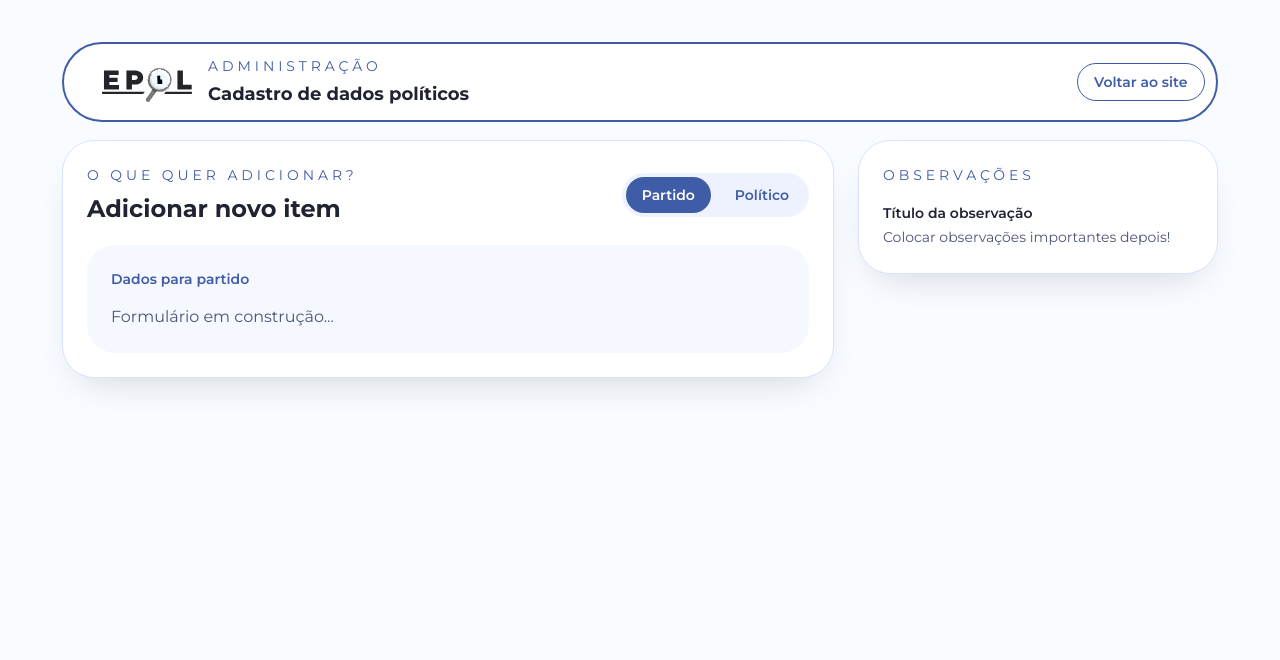
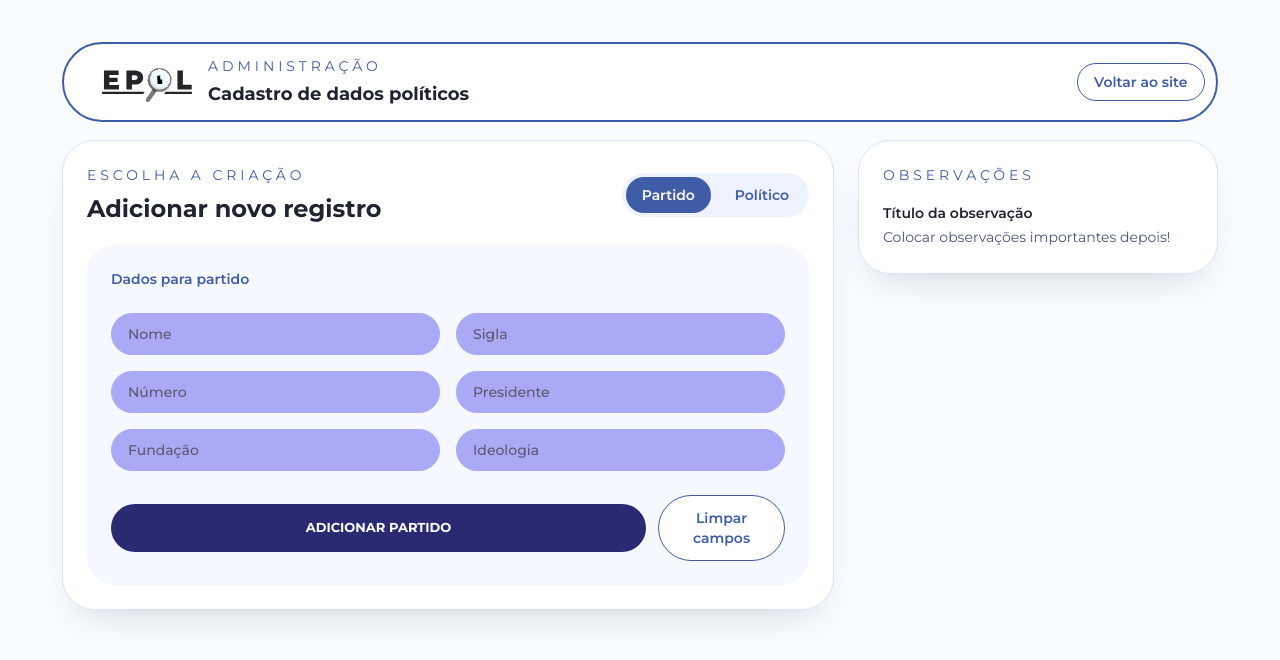
Before and after one commit to tcc-epol-ejs/epol-web, a React (Vite) app: page /admin in a window 1280 px wide. Shown: the top 660 px of the page. Built offline with nearby package versions, Linux system fonts and the light colour scheme.

Commit message:
feat: adição das textboxes, botões funcionais e validação simples no submit do forms

```diff
--- a/src/pages/admin/index.tsx
+++ b/src/pages/admin/index.tsx
@@ -1,5 +1,7 @@
 import { useState } from 'react';
 import { useNavigate } from 'react-router-dom';
+import Botao from '../../components/botoes/botao';
+import Textbox from '../../components/inputs';
 import LogoEPOL from '../../assets/SVGs/LogoEPOL.svg';
 
 export default function Admin() {
@@ -7,6 +9,42 @@ export default function Admin() {
   const [activeSection, setActiveSection] = useState<'partido' | 'politico'>(
     'partido',
   );
+  const [formData, setFormData] = useState({
+    nome: '',
+    sigla: '',
+    numero: '',
+    presidente: '',
+    fundacao: '',
+    ideologia: '',
+    partido: '',
+    cargo: '',
+    genero: '',
+    estado: '',
+    idade: '',
+    descricao: '',
+  });
+  const [statusMessage, setStatusMessage] = useState('');
+
+  const updateField = (field: string, value: string) => {
+    setFormData((current) => ({ ...current, [field]: value }));
+    setStatusMessage('');
+  };
+
+  const handleAdd = () => {
+    if (activeSection === 'partido') {
+      if (!formData.nome.trim() || !formData.sigla.trim()) {
+        setStatusMessage('Preencha nome e sigla do partido.');
+        return;
+      }
+      setStatusMessage('Partido pronto para envio.');
+    } else {
+      if (!formData.nome.trim() || !formData.partido.trim()) {
+        setStatusMessage('Preencha nome e partido do político.');
+        return;
+      }
+      setStatusMessage('Político pronto para envio.');
+    }
+  };
 
   return (
     <section className="min-h-[100dvh] bg-[#f8fbff] text-[#1f2332]">
@@ -44,10 +82,10 @@ export default function Admin() {
                 <div className="flex flex-col gap-3 sm:flex-row sm:items-center sm:justify-between">
                   <div>
                     <p className="text-sm uppercase tracking-[0.28em] text-[#3f5ca7]">
-                      O que quer adicionar?
+                      Escolha a criação
                     </p>
                     <h2 className="mt-2 text-2xl font-bold">
-                      Adicionar novo item
+                      Adicionar novo registro
                     </h2>
                   </div>
                   <div className="flex gap-2 rounded-full bg-[#eef2ff] p-1">
@@ -73,9 +111,149 @@ export default function Admin() {
                     Dados para{' '}
                     {activeSection === 'partido' ? 'partido' : 'político'}
                   </p>
-                  <p className="mt-4 text-[#4c557a]">
-                    Formulário em construção...
-                  </p>
+                  <div className="mt-6 grid gap-4 sm:grid-cols-2">
+                    {activeSection === 'partido' ? (
+                      <>
+                        <Textbox
+                          placeholder="Nome"
+                          value={formData.nome}
+                          onChange={(event) =>
+                            updateField('nome', event.target.value)
+                          }
+                        />
+                        <Textbox
+                          placeholder="Sigla"
+                          value={formData.sigla}
+                          onChange={(event) =>
+                            updateField('sigla', event.target.value)
+                          }
+                        />
+                        <Textbox
+                          placeholder="Número"
+                          value={formData.numero}
+                          onChange={(event) =>
+                            updateField('numero', event.target.value)
+                          }
+                        />
+                        <Textbox
+                          placeholder="Presidente"
+                          value={formData.presidente}
+                          onChange={(event) =>
+                            updateField('presidente', event.target.value)
+                          }
+                        />
+                        <Textbox
+                          placeholder="Fundação"
+                          value={formData.fundacao}
+                          onChange={(event) =>
+                            updateField('fundacao', event.target.value)
+                          }
+                        />
+                        <Textbox
+                          placeholder="Ideologia"
+                          value={formData.ideologia}
+                          onChange={(event) =>
+                            updateField('ideologia', event.target.value)
+                          }
+                        />
+                      </>
+                    ) : (
+                      <>
+                        <Textbox
+                          placeholder="Nome"
+                          value={formData.nome}
+                          onChange={(event) =>
+                            updateField('nome', event.target.value)
+                          }
+                        />
+                        <Textbox
+                          placeholder="Partido"
+                          value={formData.partido}
+                          onChange={(event) =>
+                            updateField('partido', event.target.value)
+                          }
+                        />
+                        <Textbox
+                          placeholder="Cargo"
+                          value={formData.cargo}
+                          onChange={(event) =>
+                            updateField('cargo', event.target.value)
+                          }
+                        />
+                        <Textbox
+                          placeholder="Gênero"
+                          value={formData.genero}
+                          onChange={(event) =>
+                            updateField('genero', event.target.value)
+                          }
+                        />
+                        <Textbox
+                          placeholder="Estado"
+                          value={formData.estado}
+                          onChange={(event) =>
+                            updateField('estado', event.target.value)
+                          }
+                        />
+                        <Textbox
+                          placeholder="Idade"
+                          value={formData.idade}
+                          onChange={(event) =>
+                            updateField('idade', event.target.value)
+                          }
+                        />
+                        <Textbox
+                          placeholder="Número"
+                          value={formData.numero}
+                          onChange={(event) =>
+                            updateField('numero', event.target.value)
+                          }
+                        />
+                        <Textbox
+                          placeholder="Descrição"
+                          value={formData.descricao}
+                          onChange={(event) =>
+                            updateField('descricao', event.target.value)
+                          }
+                          className="sm:col-span-2"
+                        />
+                      </>
+                    )}
+                  </div>
+                  <div className="mt-6 flex flex-col gap-3 sm:flex-row sm:items-center sm:justify-between">
+                    <Botao onClick={handleAdd}>
+                      {activeSection === 'partido'
+                        ? 'Adicionar partido'
+                        : 'Adicionar político'}
+                    </Botao>
+                    <button
+                      type="button"
+                      onClick={() => {
+                        setFormData({
+                          nome: '',
+                          sigla: '',
+                          numero: '',
+                          presidente: '',
+                          fundacao: '',
+                          ideologia: '',
+                          partido: '',
+                          cargo: '',
+                          genero: '',
+                          estado: '',
+                          idade: '',
+                          descricao: '',
+                        });
+                        setStatusMessage('Campos limpos.');
+                      }}
+                      className="rounded-full border border-[#3f5ca7] bg-white px-5 py-3 text-sm font-semibold text-[#3f5ca7] transition hover:bg-[#eef2ff]"
+                    >
+                      Limpar campos
+                    </button>
+                  </div>
+                  {statusMessage && (
+                    <div className="mt-4 rounded-[20px] bg-[#e8f0ff] px-4 py-3 text-sm text-[#34418a]">
+                      {statusMessage}
+                    </div>
+                  )}
                 </div>
               </div>
             </div>
```
